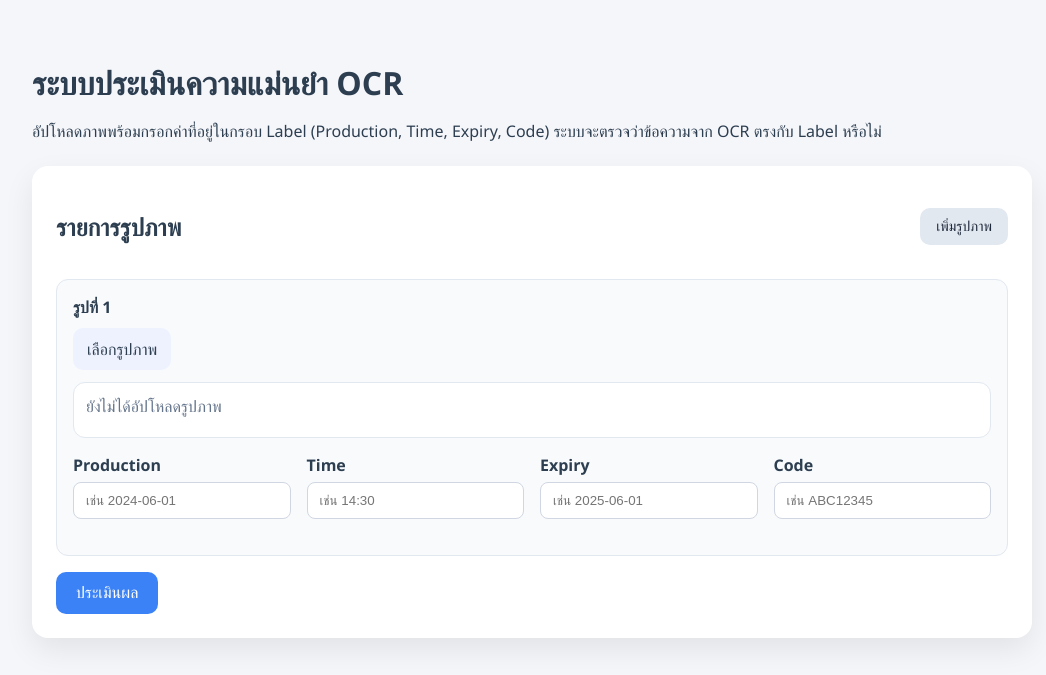
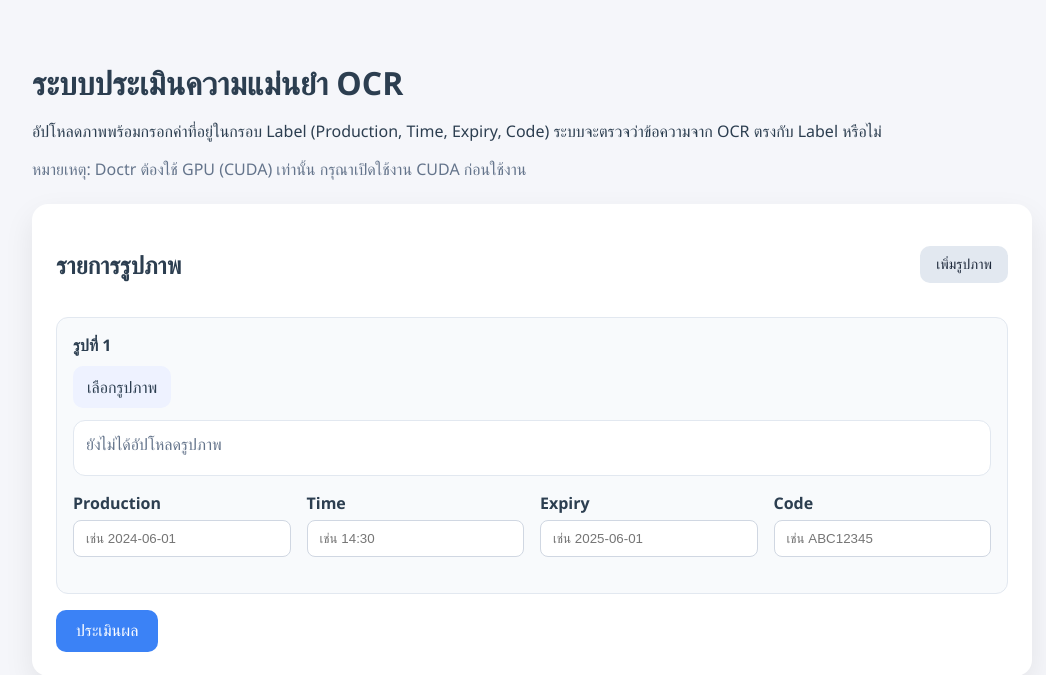
Before and after one commit to Decha117/Eval-OCR_model-ExpiredLabel, a Flask app: page / in a window 1280 px wide. Shown: the top 675 px of the page, without its empty margins (108-1154 px from the left). Run offline with Flask 3, Linux system fonts and the light colour scheme.

Commit message:
Add CUDA requirement notice for Doctr

```diff
--- a/templates/index.html
+++ b/templates/index.html
@@ -13,6 +13,9 @@
         <p>
           อัปโหลดภาพพร้อมกรอกค่าที่อยู่ในกรอบ Label (Production, Time, Expiry, Code)
           ระบบจะตรวจว่าข้อความจาก OCR ตรงกับ Label หรือไม่
+        </p>
+        <p class="muted">
+          หมายเหตุ: Doctr ต้องใช้ GPU (CUDA) เท่านั้น กรุณาเปิดใช้งาน CUDA ก่อนใช้งาน
         </p>
       </header>
 
```
Also changed, not shown: README.md.
